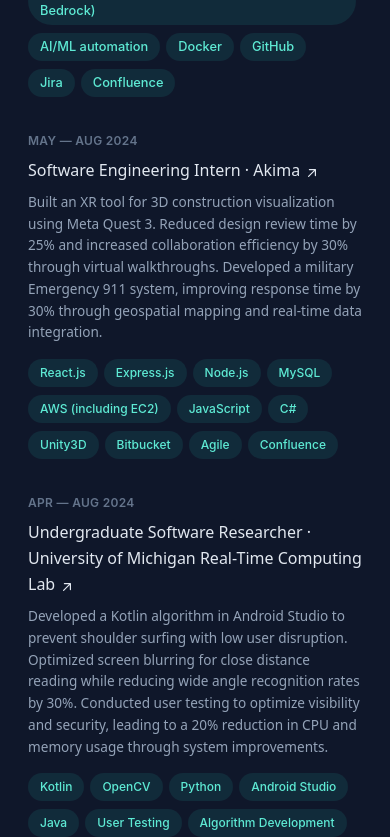
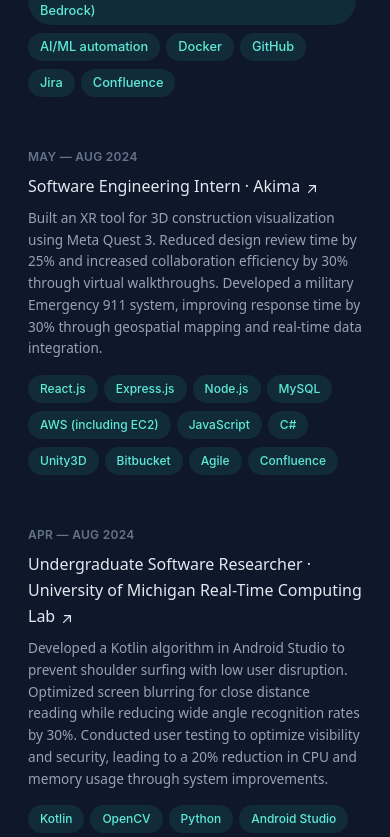
Before and after one commit to harryjng/personalWebsite, a React (Create React App) app: page / in a window 390 px wide. Shown: the part 1667-2504 px from the top of the page. Built offline with nearby package versions, Linux system fonts and the light colour scheme.

Commit message:
furnishing mobile exp spacing

```diff
--- a/src/components/Experience.css
+++ b/src/components/Experience.css
@@ -95,7 +95,6 @@
 @media (max-width: 768px) {
 
   .experience-section {
-    margin-bottom: 0rem;
     margin-top: 2rem;
   }
 
@@ -127,7 +126,7 @@
 }
 .resume {
   margin-top: 2rem;
-  margin-bottom: rem;
+  margin-bottom: 4rem;
 }
 }
 
```
